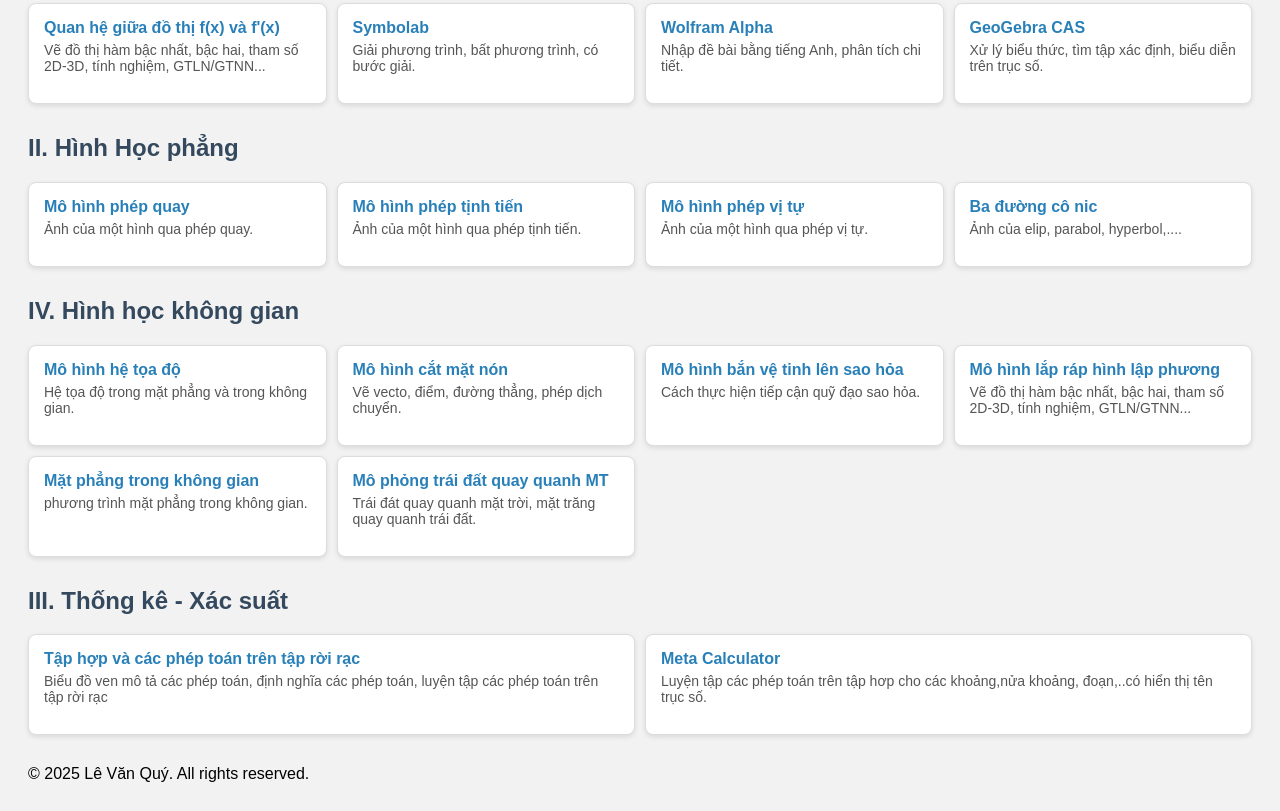
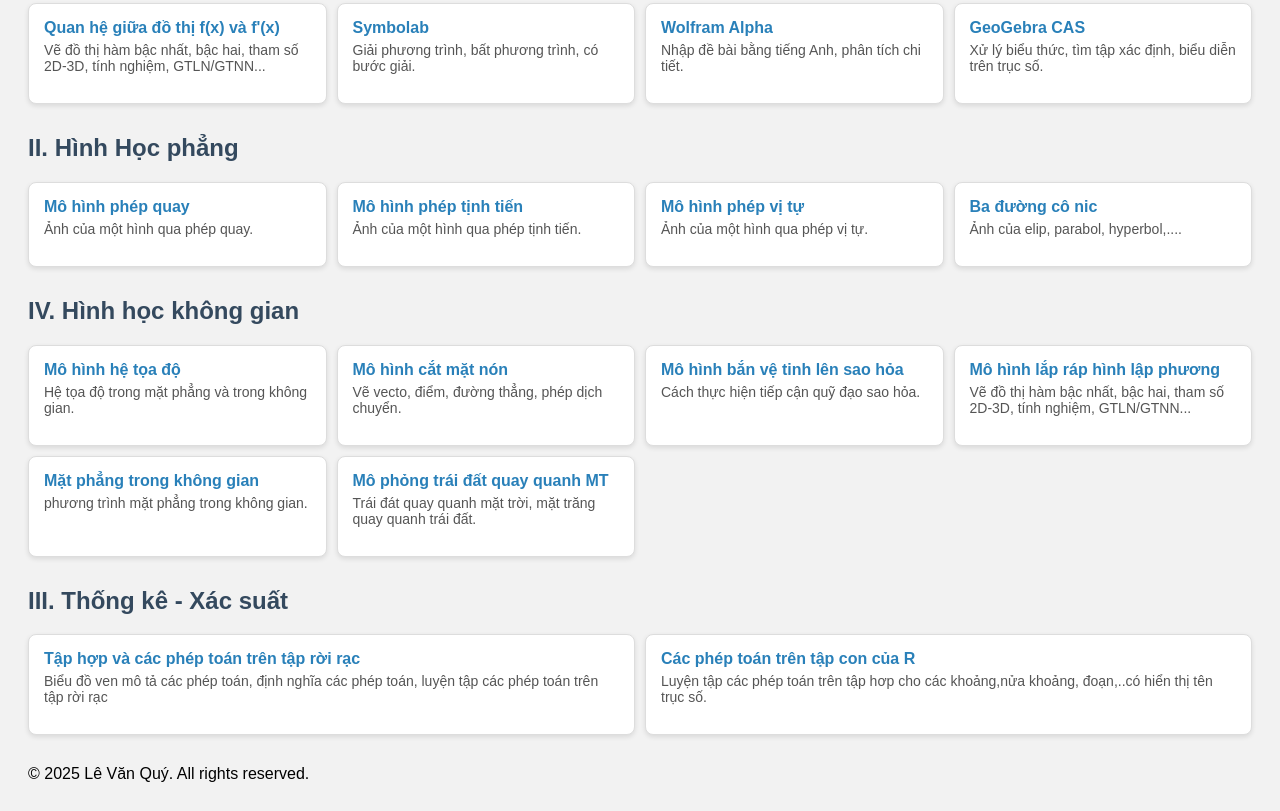
Before and after one commit to levanquybson/mosomohinhtoanhoc, a plain HTML site: page index.html in a window 1280 px wide. Shown: the part 351-1162 px from the top of the page. Drawn offline with Linux system fonts and the light colour scheme.

Commit message:
Update index.html

```diff
--- a/index.html
+++ b/index.html
@@ -158,7 +158,7 @@
         <p>Biểu đồ ven mô tả các phép toán, định nghĩa các phép toán, luyện tập các phép toán trên tập rời rạc</p>
       </div>
       <div class="tool-card">
-        <a href="https://levanquybson.github.io/cacpheptoantrentapconcuaR/" target="_blank">Meta Calculator</a>
+        <a href="https://levanquybson.github.io/cacpheptoantrentapconcuaR/" target="_blank">Các phép toán trên tập con của R </a>
         <p>Luyện tập các phép toán trên tập hơp cho các khoảng,nửa khoảng, đoạn,..có hiển thị tên trục số.</p>
       </div>
     </div>
```
